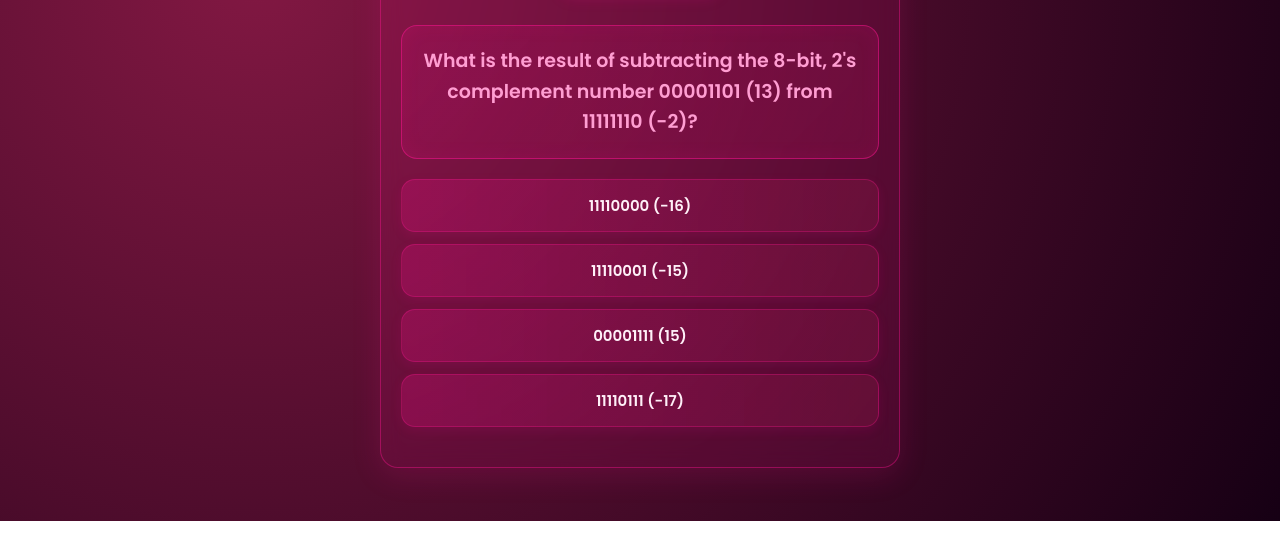
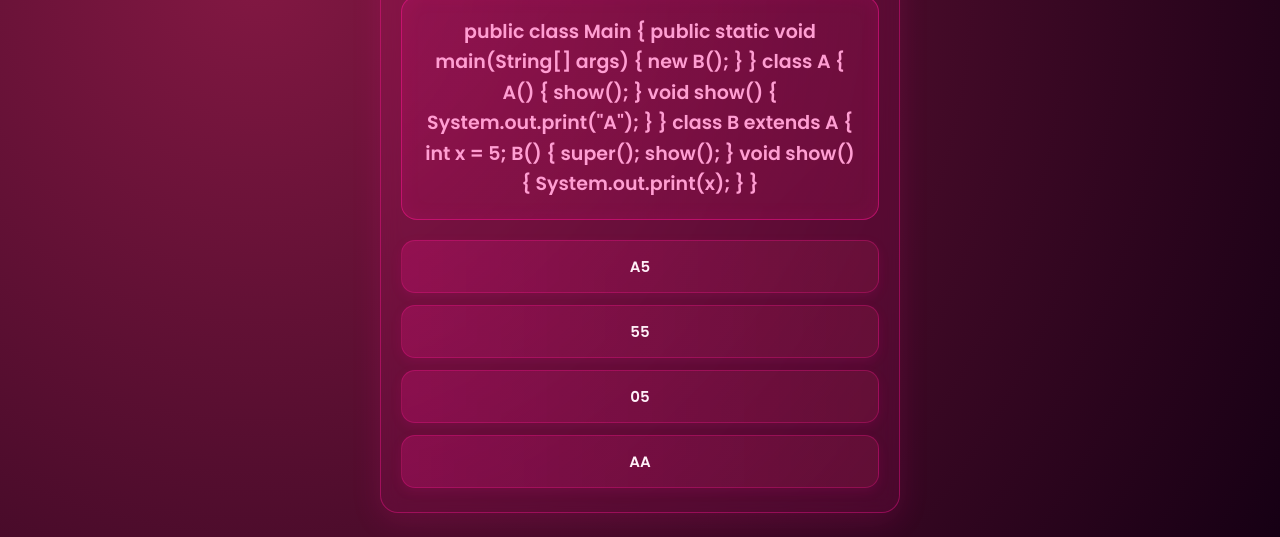
Before and after one commit to Sara123-code/technical-treasure-hunt, a plain HTML site: page index.html in a window 1280 px wide. Shown: the part 279-816 px from the top of the page. Drawn offline with Linux system fonts and the light colour scheme.

Commit message:
Update quiz question and choices in index.html

```diff
--- a/index.html
+++ b/index.html
@@ -277,26 +277,39 @@
       <div id="quiz-container">
         <div id="question-box">
           <h2 id="question">
-            What is the result of subtracting the 8-bit, 2's complement
-            number 00001101 (13) from 11111110 (-2)?
+           public class Main {
+    public static void main(String[] args) {
+        new B();
+    }
+}
+class A {
+    A() { show(); }
+    void show() { System.out.print("A"); }
+}
+class B extends A {
+    int x = 5;
+    B() { super(); show(); }
+    void show() { System.out.print(x); }
+}
+
           </h2>
         </div>
 
         <div class="choices">
           <button class="choice" onclick="checkAnswer(false)">
-            11110000 (-16)
-          </button>
-
-          <button class="choice" onclick="checkAnswer(true)">
-            11110001 (-15)
+           A5
           </button>
 
           <button class="choice" onclick="checkAnswer(false)">
-            00001111 (15)
+         55
+          </button>
+
+          <button class="choice" onclick="checkAnswer(true))">
+           05
           </button>
 
           <button class="choice" onclick="checkAnswer(false)">
-            11110111 (-17)
+             AA
           </button>
         </div>
       </div>
@@ -305,8 +318,7 @@
         <h3>✅ Correct!</h3>
         <p>
           <strong>Your next clue:</strong><br>
-          Go to the place where the college bell rings —
-          look <em>down</em>, not up, for your next sign.
+          I have <html>, <div> and servers talking to browsers. Build me a page and I will show it.
         </p>
       </div>
 
```
